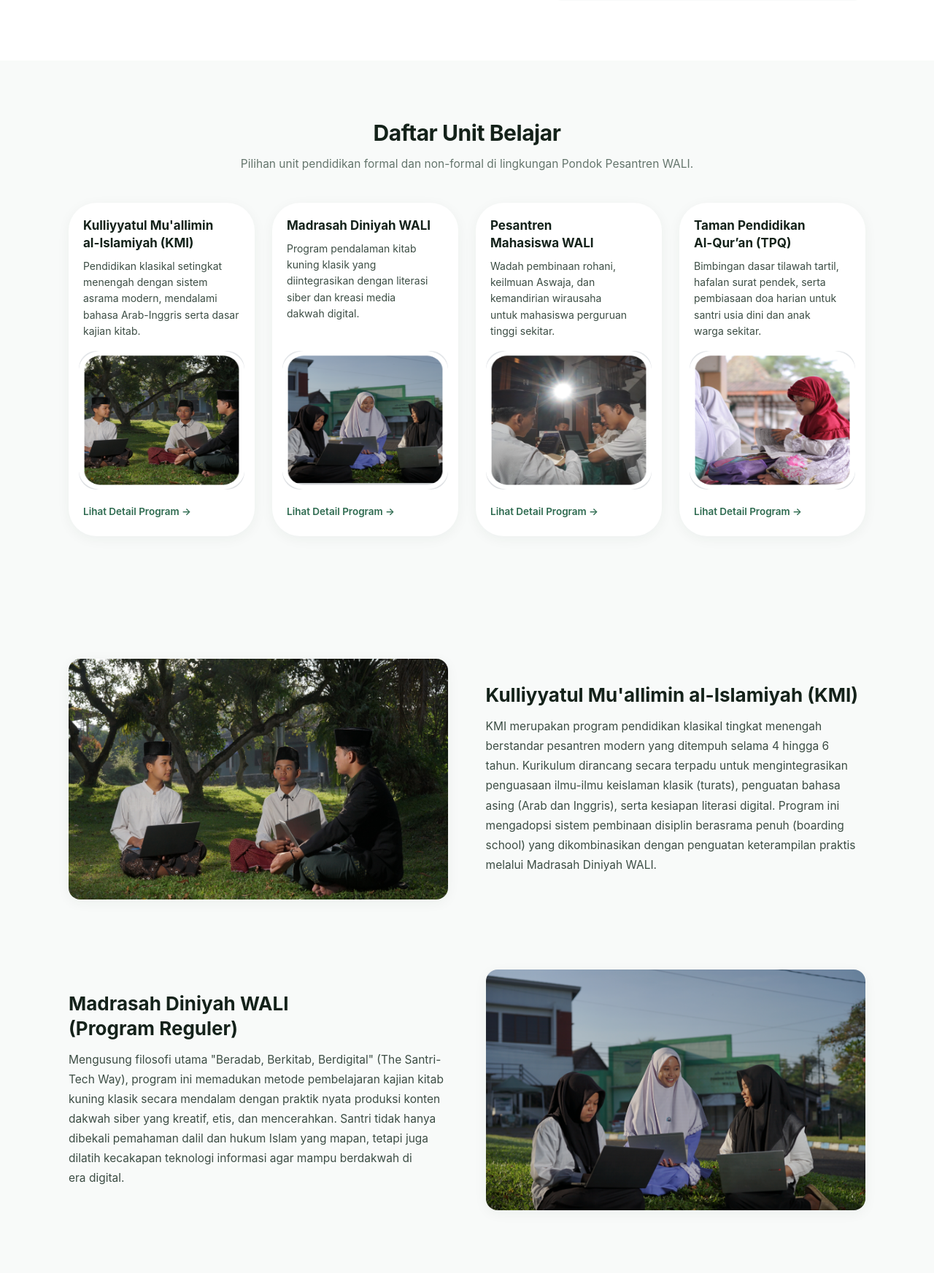
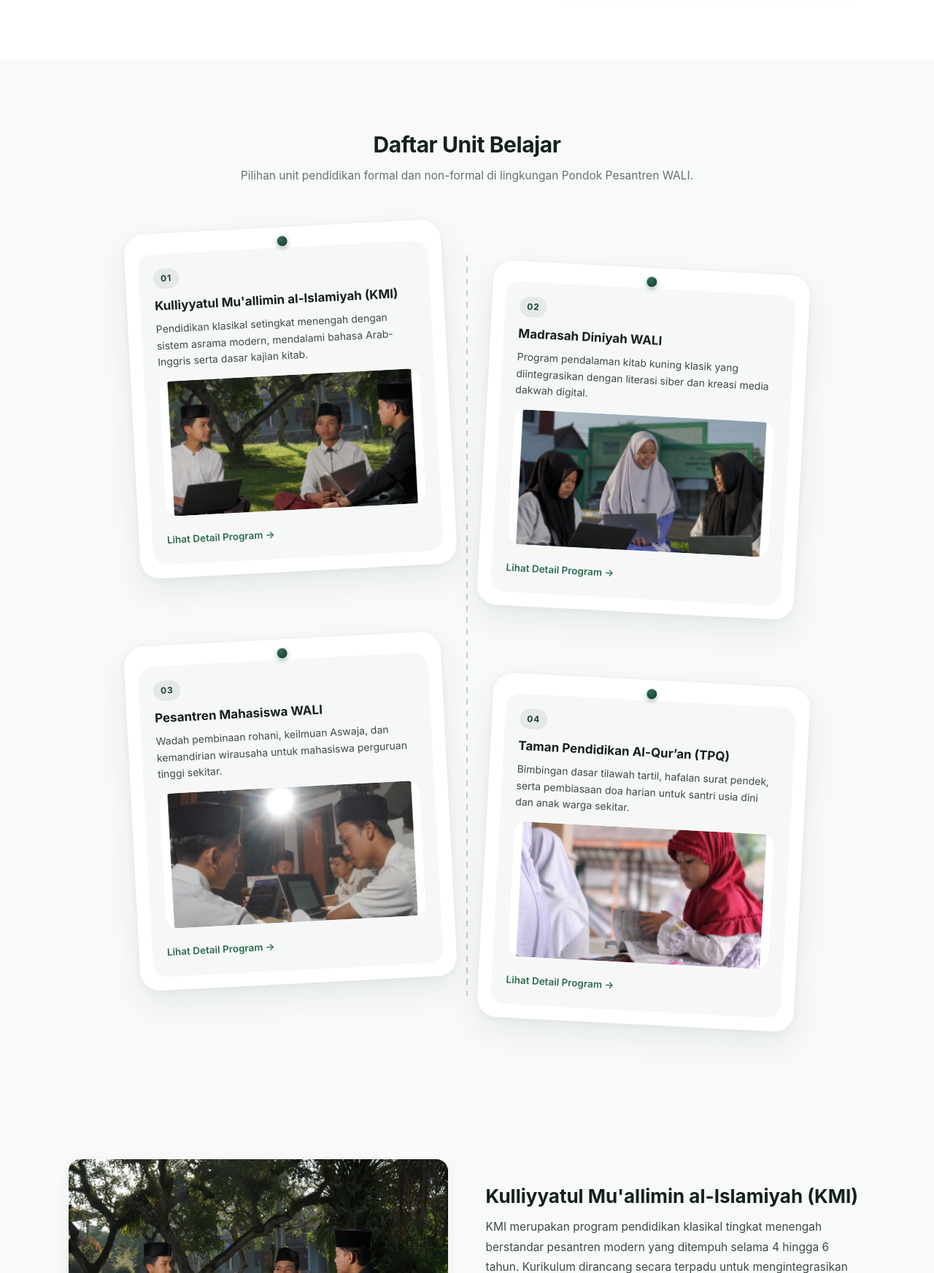
Before and after one commit to Azyska/waligenerasi, a PHP site: page /index.html in a window 1280 px wide. Shown: the part 1350-3095 px from the top of the page at 73% size. Run offline with PHP 8.4, Linux system fonts and the light colour scheme; some libraries are stand-ins or nearby versions; some web fonts are replaced.

Commit message:
gaya: mengubah tata letak kartu unit belajar menjadi zig-zag pinned cards

```diff
--- a/assets/css/style.css
+++ b/assets/css/style.css
@@ -532,42 +532,105 @@ html.lenis,
 }
 
 /* ==========================================================================
-   8. CARD SECTION
+   8. CARD SECTION (ZIG-ZAG PINNED CARDS)
    ========================================================================== */
 .programs-overview {
-  padding: 80px 0;
+  padding: 96px 0;
+  overflow-x: clip;
 }
 
 .section-head {
-  margin-bottom: 40px;
+  margin-bottom: 56px;
 }
 
 .programs-grid {
+  position: relative;
   display: grid;
-  grid-template-columns: repeat(auto-fit, minmax(min(100%, 15.5rem), 1fr));
-  gap: 24px;
-  align-items: stretch;
+  grid-template-columns: repeat(2, minmax(0, 1fr));
+  gap: 36px 48px;
+  max-width: 920px;
+  margin: 0 auto;
+  align-items: start;
+}
+
+.programs-grid::before {
+  content: "";
+  position: absolute;
+  top: 40px;
+  bottom: 40px;
+  left: 50%;
+  width: 2px;
+  transform: translateX(-50%);
+  background-image: repeating-linear-gradient(
+    to bottom,
+    rgba(18, 55, 42, 0.22) 0,
+    rgba(18, 55, 42, 0.22) 8px,
+    transparent 8px,
+    transparent 16px
+  );
+  pointer-events: none;
+  z-index: 0;
 }
 
 .program-card {
-  background: var(--c-surface);
-  border-radius: 38px;
-  padding: 14px 14px 20px;
-  display: flex;
-  flex-direction: column;
-  align-items: stretch;
-  box-shadow: 0 4px 18px rgba(18, 55, 42, 0.05);
-  transition: translate 0.2s ease, box-shadow 0.2s ease;
+  position: relative;
+  z-index: 1;
+  background: #ffffff;
+  border-radius: 28px;
+  padding: 28px 18px 18px;
+  box-shadow: 0 18px 40px rgba(18, 55, 42, 0.08), 0 2px 8px rgba(18, 55, 42, 0.04);
+  border: 1px solid rgba(18, 55, 42, 0.06);
+  transition: rotate 0.3s ease, translate 0.3s ease, box-shadow 0.3s ease;
+}
+
+.program-card:nth-child(odd) {
+  rotate: -3deg;
+  margin-top: 0;
+}
+
+.program-card:nth-child(even) {
+  rotate: 3deg;
+  margin-top: 56px;
 }
 
 .program-card:hover {
-  translate: 0 -4px;
-  box-shadow: 0 10px 28px rgba(18, 55, 42, 0.09);
+  rotate: 0deg;
+  translate: 0 -6px;
+  box-shadow: 0 24px 50px rgba(18, 55, 42, 0.13);
+  z-index: 2;
 }
 
-.program-card__body {
-  flex-grow: 1;
-  padding: 6px 6px 0;
+.program-card__pin {
+  position: absolute;
+  top: 12px;
+  left: 50%;
+  transform: translateX(-50%);
+  width: 14px;
+  height: 14px;
+  border-radius: 50%;
+  background: radial-gradient(circle at 35% 35%, #2f6b55, #12372A);
+  box-shadow: 0 3px 6px rgba(18, 55, 42, 0.35), inset 0 1px 1px rgba(255, 255, 255, 0.4);
+}
+
+.program-card__inner {
+  background: #f6f8f7;
+  border-radius: 20px;
+  padding: 20px;
+  display: flex;
+  flex-direction: column;
+}
+
+.program-card__num {
+  display: inline-block;
+  font-size: 0.75rem;
+  font-weight: 700;
+  letter-spacing: 0.06em;
+  color: var(--c-primary);
+  background: rgba(18, 55, 42, 0.08);
+  padding: 4px 10px;
+  border-radius: 999px;
+  margin-bottom: 12px;
+  align-self: flex-start;
 }
 
 .program-card__title {
@@ -587,12 +650,11 @@ html.lenis,
 .program-card__media {
   position: relative;
   width: 100%;
-  height: 190px;
-  margin: auto 0 12px;
-  margin-top: 16px;
-  border-radius: 24px;
+  height: 185px;
+  margin: 16px 0 14px;
+  border-radius: 18px;
   overflow: hidden;
-  background-color: #e9ecef;
+  background-color: #e4ebe7;
 }
 
 .program-card__thumb {
@@ -601,12 +663,12 @@ html.lenis,
   width: 100%;
   height: 100%;
   max-width: none;
-  object-fit: fill;
-  border-radius: 24px;
+  object-fit: cover;
+  object-position: center;
 }
 
 .program-card__footer {
-  padding: 4px 6px 0;
+  padding-top: 4px;
 }
 
 .inline-link {
@@ -617,6 +679,28 @@ html.lenis,
 
 .inline-link:hover {
   color: var(--c-primary);
+}
+
+@media (max-width: 768px) {
+  .programs-grid {
+    grid-template-columns: 1fr;
+    gap: 28px;
+    padding-inline: 8px;
+  }
+
+  .programs-grid::before {
+    left: 24px;
+  }
+
+  .program-card:nth-child(odd) {
+    rotate: -1.5deg;
+    margin-top: 0;
+  }
+
+  .program-card:nth-child(even) {
+    rotate: 1.5deg;
+    margin-top: 0;
+  }
 }
 
 /* ==========================================================================
--- a/index.html
+++ b/index.html
@@ -133,6 +133,9 @@
 
           <!-- Card KMI -->
           <article class="program-card">
+            <span class="program-card__pin" aria-hidden="true"></span>
+            <div class="program-card__inner">
+              <span class="program-card__num">01</span>
             <div class="program-card__body">
               <h3 class="program-card__title">Kulliyyatul Mu'allimin al-Islamiyah (KMI)</h3>
               <p class="program-card__text">
@@ -145,10 +148,14 @@
             <div class="program-card__footer">
               <a href="#detail-kmi" class="inline-link">Lihat Detail Program &rarr;</a>
             </div>
+                      </div>
           </article>
 
           <!-- Card Diniyah -->
           <article class="program-card">
+            <span class="program-card__pin" aria-hidden="true"></span>
+            <div class="program-card__inner">
+              <span class="program-card__num">02</span>
             <div class="program-card__body">
               <h3 class="program-card__title">Madrasah Diniyah WALI</h3>
               <p class="program-card__text">
@@ -161,10 +168,14 @@
             <div class="program-card__footer">
               <a href="#detail-diniyah" class="inline-link">Lihat Detail Program &rarr;</a>
             </div>
+                      </div>
           </article>
 
           <!-- Card Pesma -->
           <article class="program-card">
+            <span class="program-card__pin" aria-hidden="true"></span>
+            <div class="program-card__inner">
+              <span class="program-card__num">03</span>
             <div class="program-card__body">
               <h3 class="program-card__title">Pesantren Mahasiswa WALI</h3>
               <p class="program-card__text">
@@ -177,10 +188,14 @@
             <div class="program-card__footer">
               <a href="#detail-pesma" class="inline-link">Lihat Detail Program &rarr;</a>
             </div>
+                      </div>
           </article>
 
           <!-- Card TPQ -->
           <article class="program-card">
+            <span class="program-card__pin" aria-hidden="true"></span>
+            <div class="program-card__inner">
+              <span class="program-card__num">04</span>
             <div class="program-card__body">
               <h3 class="program-card__title">Taman Pendidikan Al-Qur’an (TPQ)</h3>
               <p class="program-card__text">
@@ -193,6 +208,7 @@
             <div class="program-card__footer">
               <a href="#detail-tpq" class="inline-link">Lihat Detail Program &rarr;</a>
             </div>
+                      </div>
           </article>
 
         </div>
```
